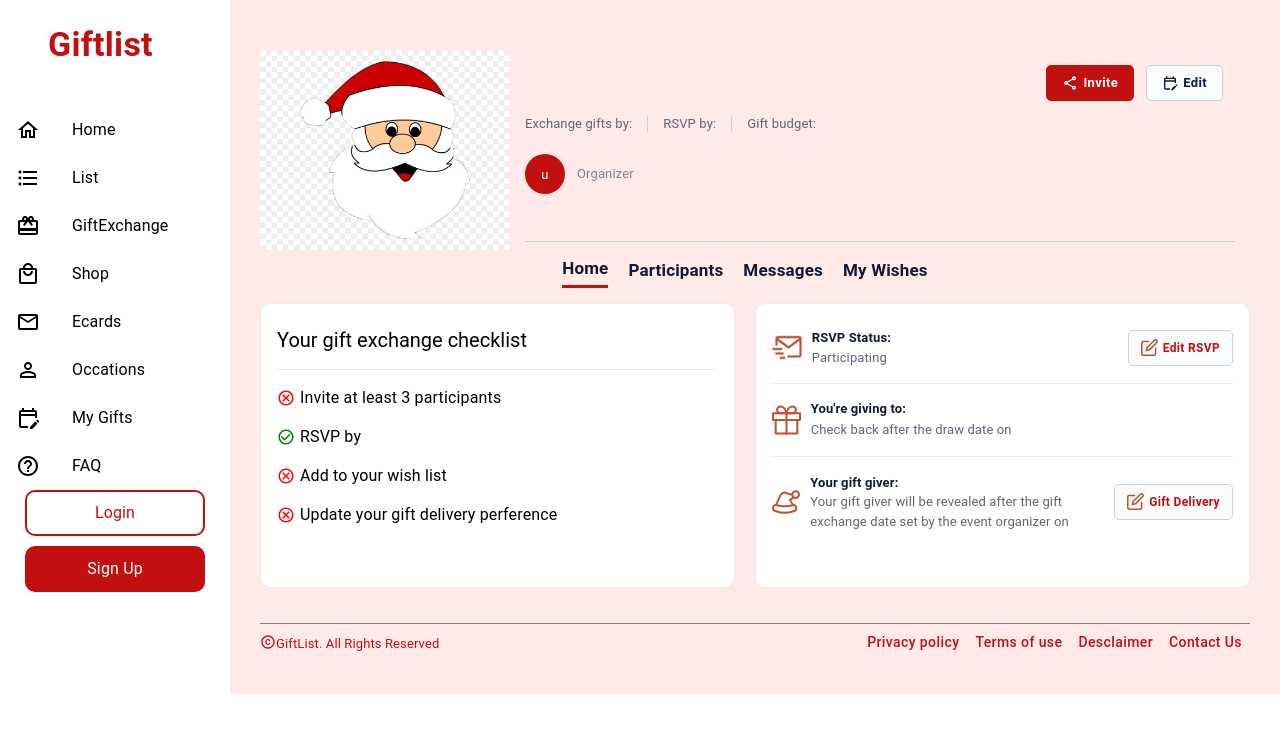
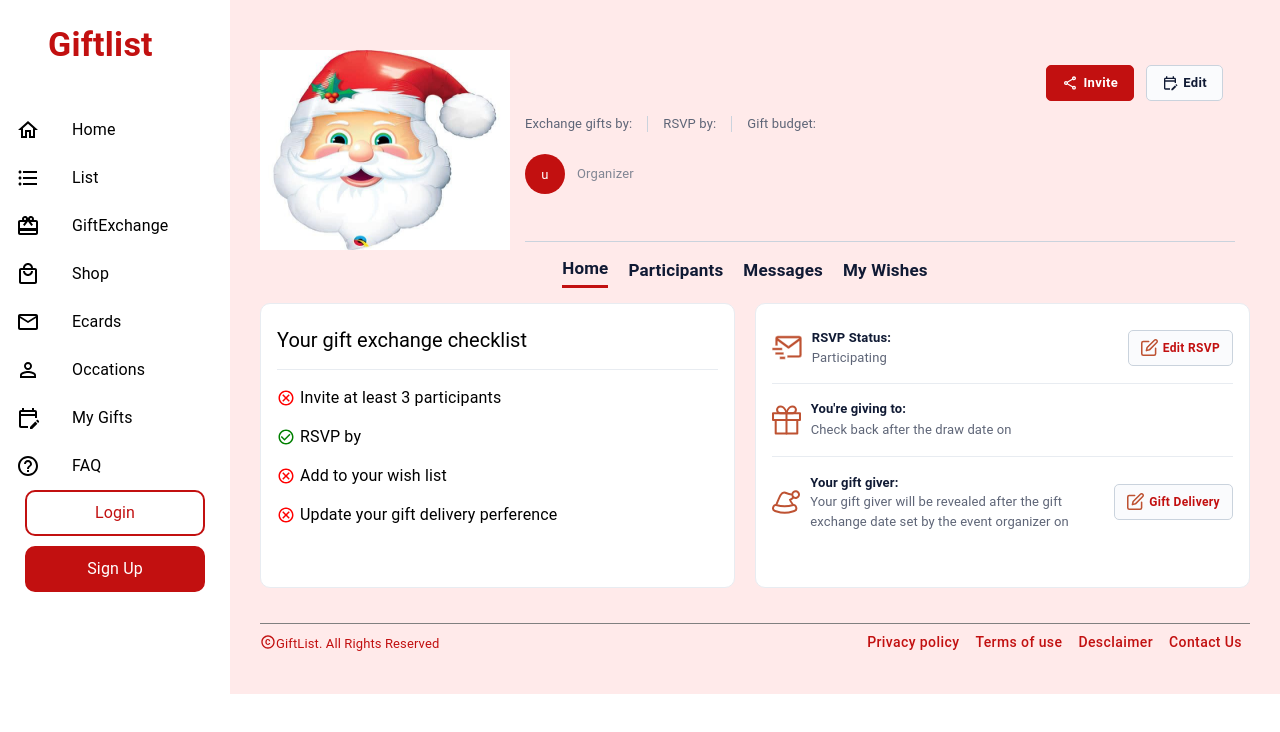
Before and after one commit to FatimaMary/giftlist, a React (Create React App) app in the folder client/: page /eventview in a window 1280 px wide. Shown: the top 732 px of the page. Built offline with nearby package versions, Linux system fonts and the light colour scheme; no server answers; the HTML template or start-up script is replaced by a standard one.

Commit message:
image updated

```diff
--- a/client/src/scenes/eventview/index.jsx
+++ b/client/src/scenes/eventview/index.jsx
@@ -4,7 +4,7 @@ import {
     Typography,
     Button,
  } from '@mui/material';
-import Santa from '../giftExchange/santa2.png';
+import Santa from '../giftExchange/santa3.jpg';
 import Avatar from '@mui/material/Avatar';
 import ShareOutlinedIcon from '@mui/icons-material/ShareOutlined';
 import EditCalendarOutlinedIcon from '@mui/icons-material/EditCalendarOutlined';
@@ -79,7 +79,7 @@ function EventView() {
                     height={200}
                     width={250}
                     className='starimage'
-                    style={{backgroundColor: '#FFF'}}
+                    // style={{backgroundColor: '#FFF'}}
                 />
             </Box>
             <Box sx={{
```
Also changed, not shown: client/src/scenes/giftExchange/santa2.png, client/src/scenes/giftExchange/santa3.jpg (added).
